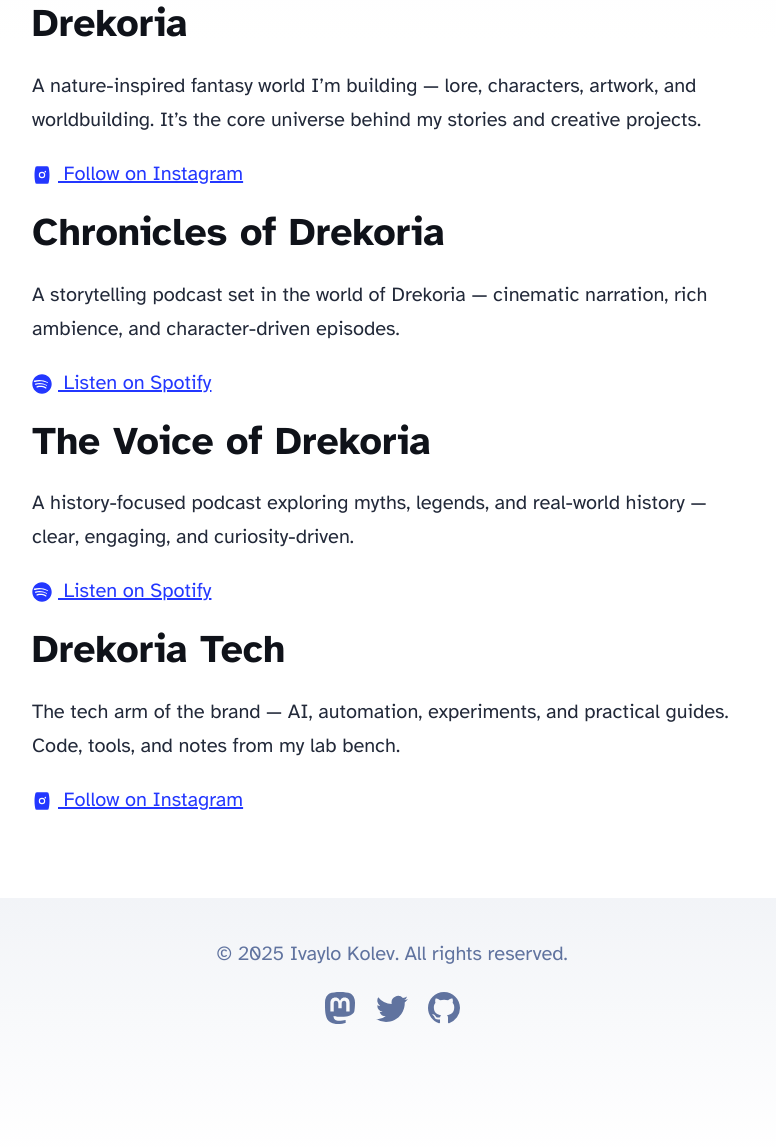
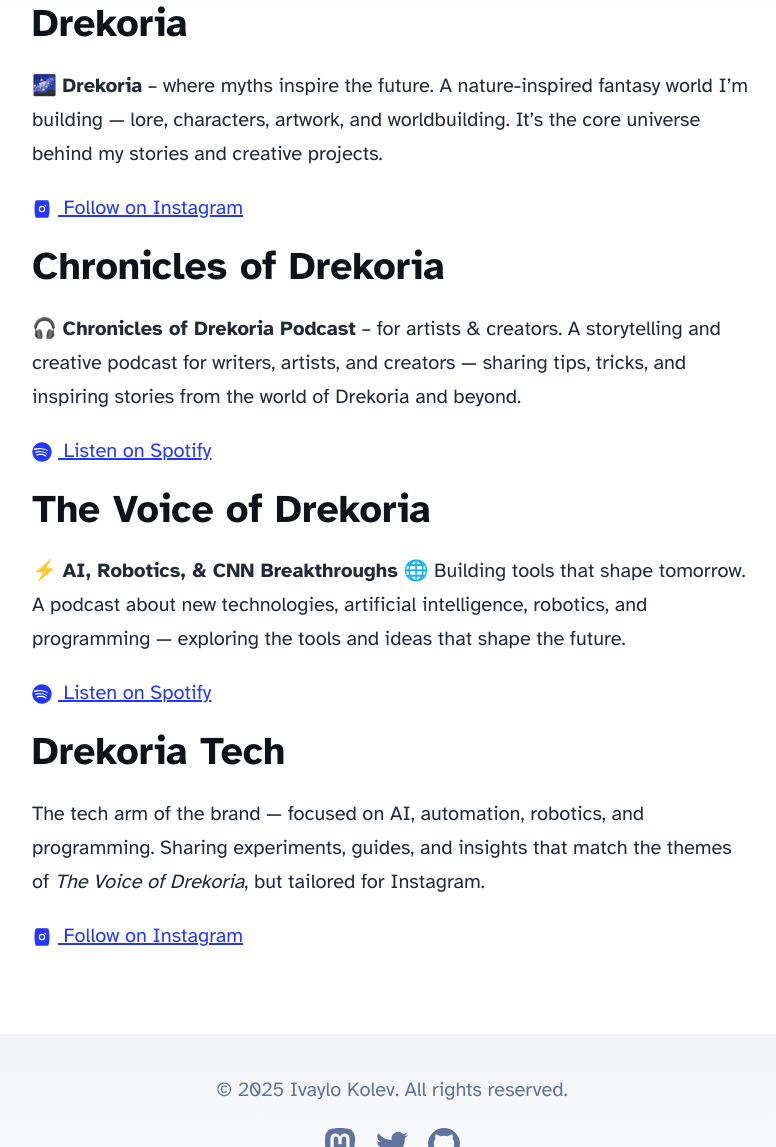
Before and after one commit to I2KGhost/my-blog, an Astro site: page / in a window 1280 px wide. Shown: the part 559-1706 px from the top of the page, without its empty margins (248-1024 px from the left). Built offline with nearby package versions, Linux system fonts and the light colour scheme; Astro itself is replaced by a stand-in of ours.

Commit message:
again little changes

```diff
--- a/src/pages/index.astro
+++ b/src/pages/index.astro
@@ -36,6 +36,7 @@ import { SITE_TITLE, SITE_DESCRIPTION } from '../consts';
         <article>
           <h3>Drekoria</h3>
           <p>
+            🌌 <strong>Drekoria</strong> – where myths inspire the future.
             A nature-inspired fantasy world I’m building — lore, characters, artwork, and worldbuilding.
             It’s the core universe behind my stories and creative projects.
           </p>
@@ -52,8 +53,8 @@ import { SITE_TITLE, SITE_DESCRIPTION } from '../consts';
         <article>
           <h3>Chronicles of Drekoria</h3>
           <p>
-            A storytelling podcast set in the world of Drekoria — cinematic narration, rich ambience,
-            and character-driven episodes.
+            🎧 <strong>Chronicles of Drekoria Podcast</strong> – for artists & creators.
+            A storytelling and creative podcast for writers, artists, and creators — sharing tips, tricks, and inspiring stories from the world of Drekoria and beyond.
           </p>
           <p>
             <a href="https://open.spotify.com/show/09WmM0qEw4TB4jkOrwpoS8" target="_blank" rel="noopener">
@@ -68,8 +69,9 @@ import { SITE_TITLE, SITE_DESCRIPTION } from '../consts';
         <article>
           <h3>The Voice of Drekoria</h3>
           <p>
-            A history-focused podcast exploring myths, legends, and real-world history — clear, engaging,
-            and curiosity-driven.
+            ⚡ <strong>AI, Robotics, & CNN Breakthroughs</strong>
+            🌐 Building tools that shape tomorrow.
+            A podcast about new technologies, artificial intelligence, robotics, and programming — exploring the tools and ideas that shape the future.
           </p>
           <p>
             <a href="https://open.spotify.com/show/1vyCw4BXsyXE2SWZohR0uI" target="_blank" rel="noopener">
@@ -84,8 +86,8 @@ import { SITE_TITLE, SITE_DESCRIPTION } from '../consts';
         <article>
           <h3>Drekoria Tech</h3>
           <p>
-            The tech arm of the brand — AI, automation, experiments, and practical guides. Code, tools,
-            and notes from my lab bench.
+            The tech arm of the brand — focused on AI, automation, robotics, and programming.
+            Sharing experiments, guides, and insights that match the themes of <em>The Voice of Drekoria</em>, but tailored for Instagram.
           </p>
           <p>
             <a href="https://www.instagram.com/drekoriatech/" target="_blank" rel="noopener">
```
